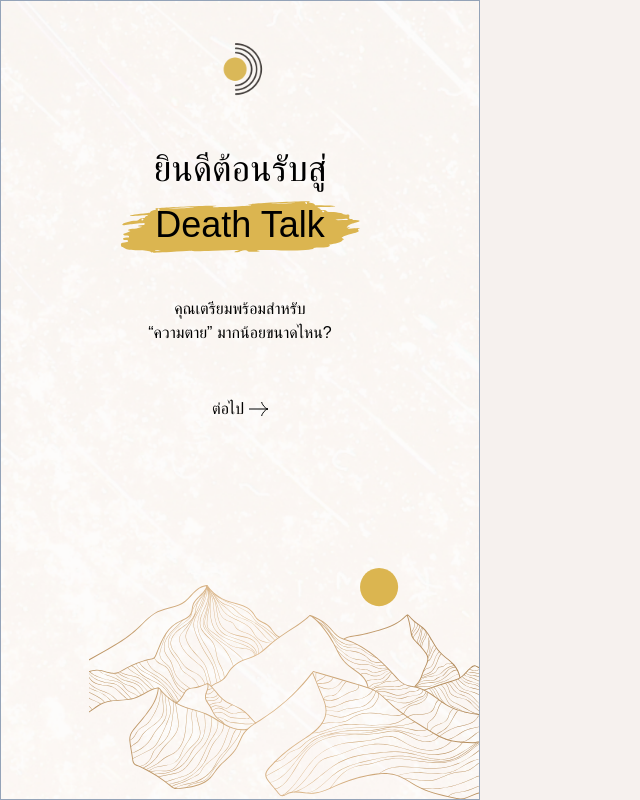
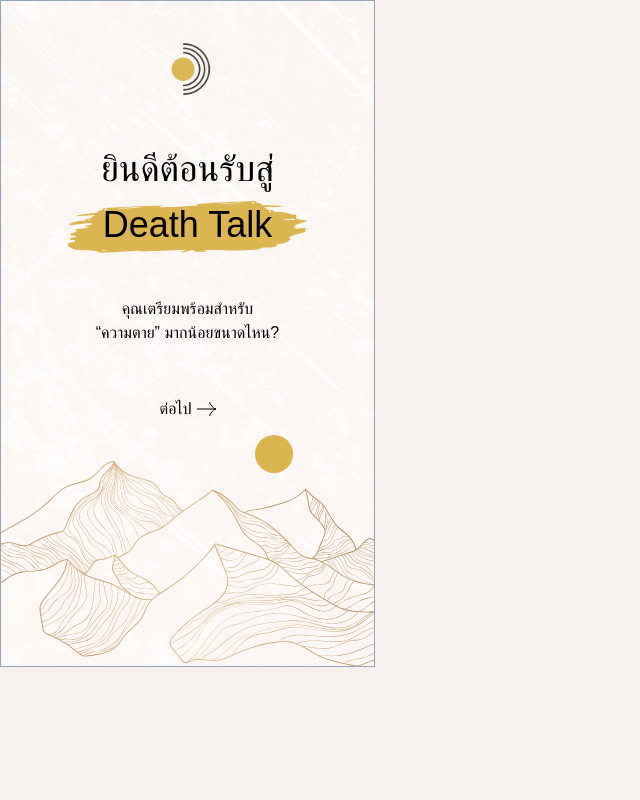
Before and after one commit to Tantatorn-dev/deathtalk-photobooth, a SvelteKit app: page / in a window 1280 px wide. Shown: the whole page, without its empty margins (0-640 px from the left). Built offline with nearby package versions, Linux system fonts and the light colour scheme; a web font is replaced by a local one.

Commit message:
fix: change screen size in desktop

```diff
--- a/src/routes/+layout.svelte
+++ b/src/routes/+layout.svelte
@@ -27,7 +27,7 @@
 	@media (min-width: 768px) {
 		:global(body) {
 			@apply bg-[url('/bg.png')] bg-cover bg-center;
-			@apply w-[480px] h-[800px] border border-slate-400;
+			@apply w-[375px] h-[667px] border border-slate-400;
 		}
 	}
 
--- a/src/routes/+page.svelte
+++ b/src/routes/+page.svelte
@@ -14,5 +14,5 @@
 		</div>
 	</div>
 	<img src="/misc/sun.svg" alt="family" class="absolute bottom-48 right-20" />
-	<img src="/misc/mountain.svg" alt="family" class="absolute bottom-0 right-0" />
+	<img src="/misc/mountain.svg" alt="family" class="absolute bottom-0 right-0 w-full" />
 </div>
```
